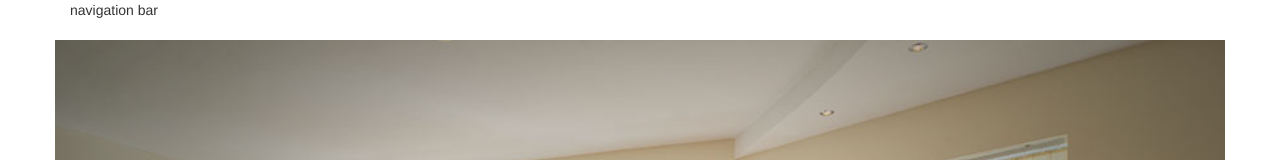
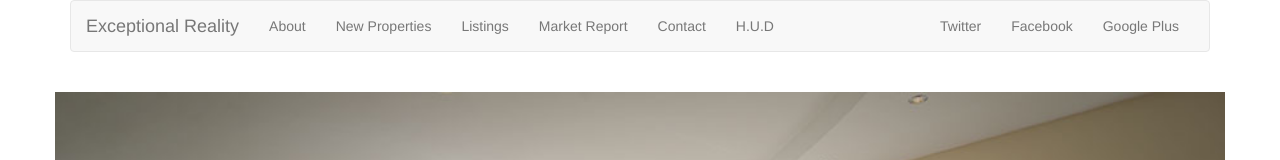
Before and after one commit to ethannir/exceptional-bootstrap, a plain HTML site: page index.html in a window 1280 px wide. Shown: the top 160 px of the page. Drawn offline with nearby package versions, Linux system fonts and the light colour scheme.

Commit message:
finish navbar

```diff
--- a/index.html
+++ b/index.html
@@ -23,7 +23,37 @@
     <div class="container">
       <div class="row">
         <div class="col-sm-12">
-          navigation bar
+          <nav class="navbar navbar-default">
+            <div class="container-fluid">
+              <!-- Brand and toggle get grouped for better mobile display -->
+              <div class="navbar-header">
+                <button type="button" class="navbar-toggle collapsed" data-toggle="collapse" data-target="#bs-example-navbar-collapse-1" aria-expanded="false">
+                  <span class="sr-only">Toggle navigation</span>
+                  <span class="icon-bar"></span>
+                  <span class="icon-bar"></span>
+                  <span class="icon-bar"></span>
+                </button>
+                <a class="navbar-brand" href="#">Exceptional Reality</a>
+              </div>
+
+              <!-- Collect the nav links, forms, and other content for toggling -->
+              <div class="collapse navbar-collapse" id="bs-example-navbar-collapse-1">
+                <ul class="nav navbar-nav">
+                  <li><a href="#">About</a></li>
+                  <li><a href="#">New Properties</a></li>
+                  <li><a href="#">Listings</a></li>
+                  <li><a href="#">Market Report</a></li>
+                  <li><a href="#">Contact</a></li>
+                  <li><a href="#">H.U.D</a></li>
+                </ul>
+                <ul class="nav navbar-nav navbar-right">
+                  <li><a class="twit" href="#" title="Twitter">Twitter</a></li>
+                  <li><a class="fbook" href="#" title="Facebook">Facebook</a></li>
+                  <li><a class="gplus" href="#" title="Google Plus">Google Plus</a></li>
+                </ul>
+              </div><!-- /.navbar-collapse -->
+            </div><!-- /.container-fluid -->
+          </nav>
         </div>
       </div>
     </div>
```
